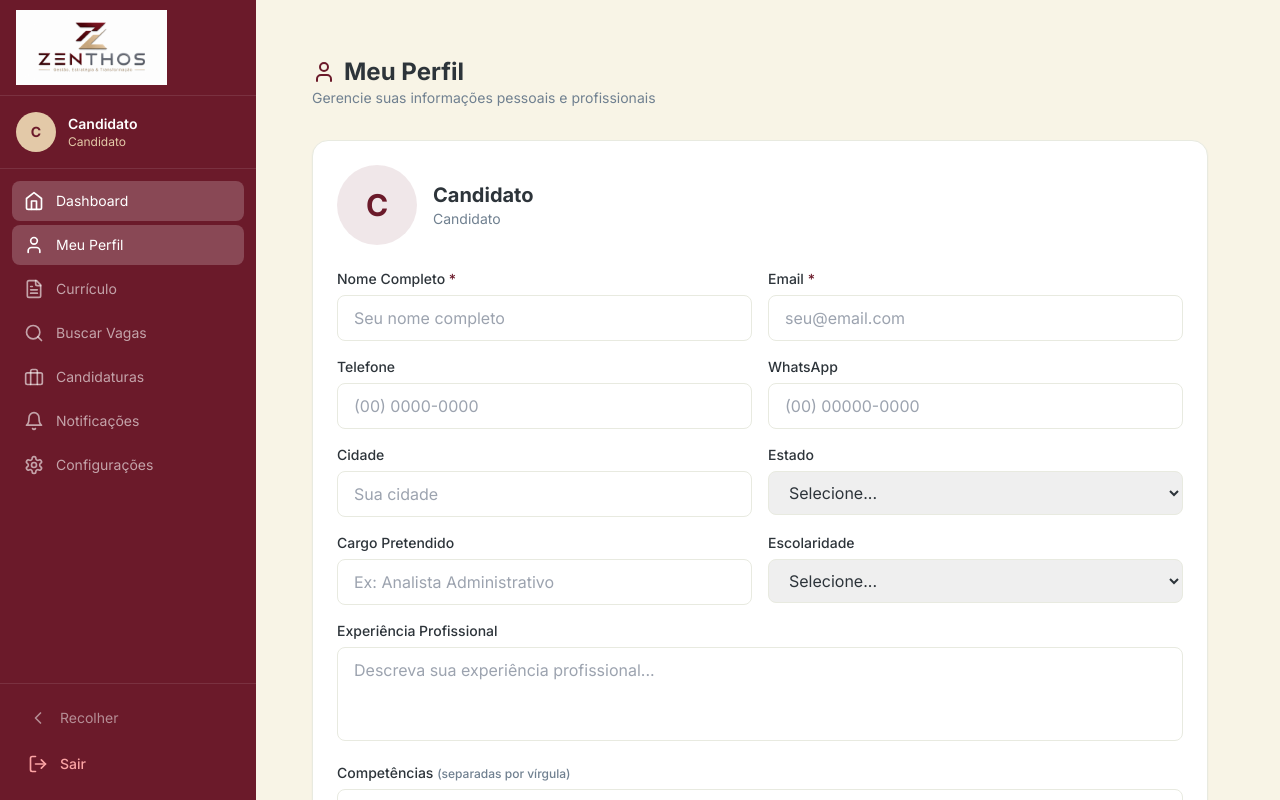
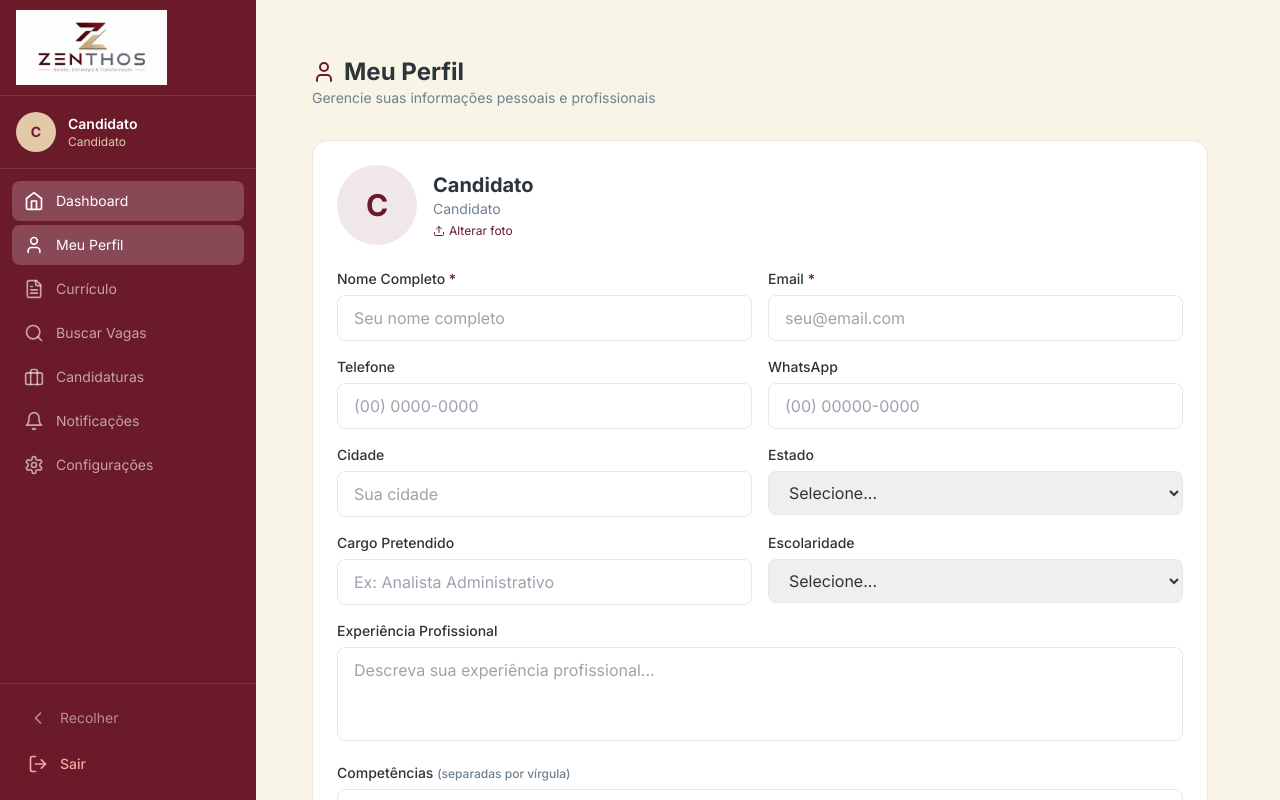
Before and after one commit to trivoroficial/consult_recruit, a Next.js app: page /candidato/perfil in a window 1280 px wide. Shown: the top 800 px of the page. Built offline with nearby package versions, Linux system fonts and the light colour scheme.

Commit message:
Update page.tsx

```diff
--- a/src/app/(dashboard)/candidato/perfil/page.tsx
+++ b/src/app/(dashboard)/candidato/perfil/page.tsx
@@ -2,7 +2,7 @@
 
 import { useState, useEffect } from 'react'
 import { useRouter } from 'next/navigation'
-import { User, Mail, Phone, MapPin, Briefcase, Save, CheckCircle, XCircle, Award, GraduationCap } from 'lucide-react'
+import { User, Mail, Phone, MapPin, Briefcase, Save, CheckCircle, XCircle, Award, GraduationCap, Upload } from 'lucide-react'
 import { DashboardFooter } from '@/components/dashboard/DashboardFooter'
 
 export default function CandidatoPerfil() {
@@ -75,6 +75,10 @@ export default function CandidatoPerfil() {
             <div>
               <h2 className="text-xl font-bold text-[#2D343A]">{form.nome || 'Candidato'}</h2>
               <p className="text-sm text-[#708090]">Candidato</p>
+              <button className="mt-1 text-xs text-[#6B1A2A] hover:underline flex items-center gap-1">
+                <Upload className="h-3 w-3" />
+                Alterar foto
+              </button>
             </div>
           </div>
 
```
